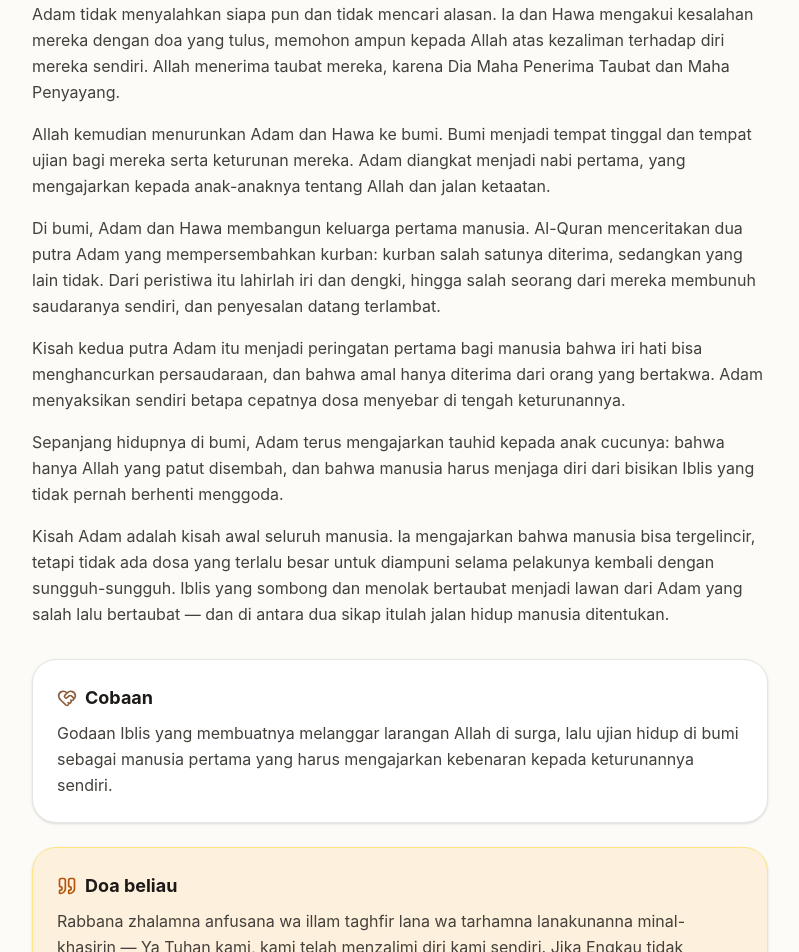
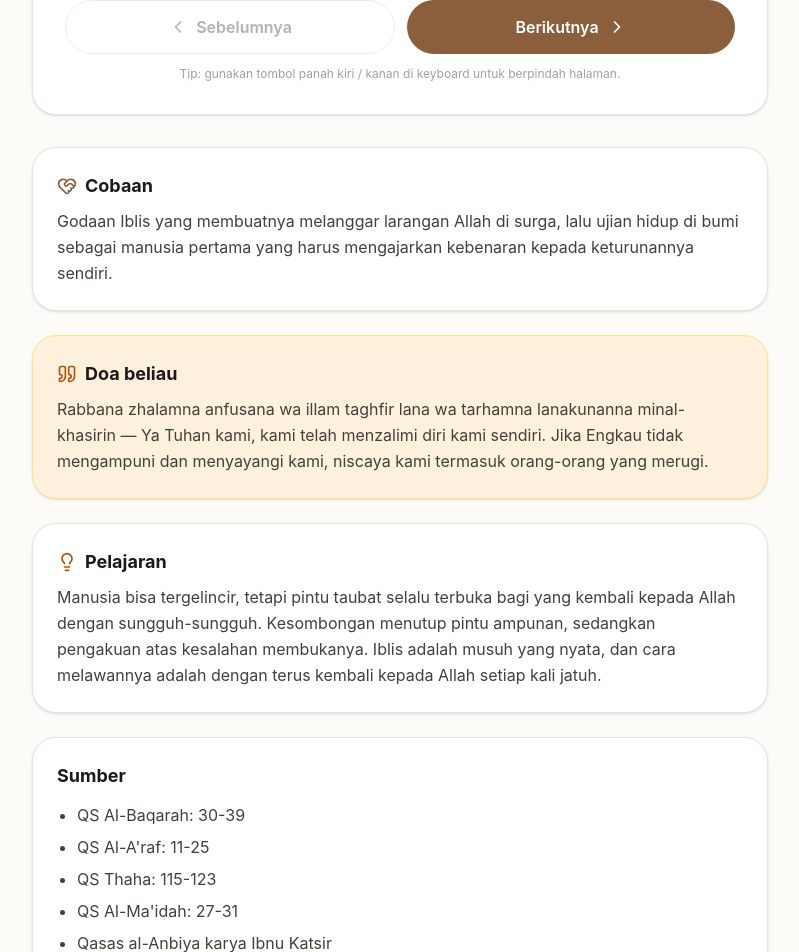
Before and after one commit to chndrwali/belajar-islam, a Next.js app: page /kisah/nabi-adam in a window 1280 px wide. Shown: the part 660-1612 px from the top of the page, without its empty margins (240-1039 px from the left). Built offline with nearby package versions, Linux system fonts and the light colour scheme.

Commit message:
update: app/kisah/[slug]/page.tsx

```diff
--- a/app/kisah/[slug]/page.tsx
+++ b/app/kisah/[slug]/page.tsx
@@ -3,6 +3,16 @@ import Link from "next/link";
 import { notFound } from "next/navigation";
 import { ArrowLeft, ArrowRight, HeartHandshake, Lightbulb, Quote } from "lucide-react";
 import { KISAH_NABI } from "@/lib/islam/kisah";
+import { BookReader, type BookReaderPage } from "@/components/islam/book-reader";
+
+/** Bagi daftar paragraf menjadi halaman-halaman berisi 2 paragraf. */
+function chunkStory(paragraphs: string[], perPage = 2): BookReaderPage[] {
+  const pages: BookReaderPage[] = [];
+  for (let i = 0; i < paragraphs.length; i += perPage) {
+    pages.push({ paragraphs: paragraphs.slice(i, i + perPage) });
+  }
+  return pages;
+}
 
 export function generateStaticParams() {
   return KISAH_NABI.map((k) => ({ slug: k.slug }));
@@ -32,6 +42,10 @@ export default async function KisahDetailPage({
   const prev = idx > 0 ? KISAH_NABI[idx - 1] : undefined;
   const next = idx < KISAH_NABI.length - 1 ? KISAH_NABI[idx + 1] : undefined;
 
+  const storyPages = chunkStory(kisah.story, 2);
+  const sources = kisah.sources;
+  const hasSources = Array.isArray(sources) && sources.length > 0;
+
   return (
     <div className="mx-auto max-w-3xl px-4 py-10">
       <Link
@@ -49,12 +63,8 @@ export default async function KisahDetailPage({
       </div>
       <p className="mt-3 text-lg leading-relaxed text-stone-600">{kisah.summary}</p>
 
-      <div className="mt-8 space-y-4">
-        {kisah.story.map((paragraph, i) => (
-          <p key={i} className="leading-relaxed text-stone-700">
-            {paragraph}
-          </p>
-        ))}
+      <div className="mt-8">
+        <BookReader key={kisah.slug} pages={storyPages} />
       </div>
 
       <div className="mt-8 rounded-3xl border border-stone-200 bg-white p-6 shadow-sm">
@@ -79,6 +89,17 @@ export default async function KisahDetailPage({
         </h2>
         <p className="mt-2 leading-relaxed text-stone-700">{kisah.lesson}</p>
       </div>
+
+      {hasSources ? (
+        <div className="mt-6 rounded-3xl border border-stone-200 bg-white p-6 shadow-sm">
+          <h2 className="text-lg font-bold">Sumber</h2>
+          <ul className="mt-3 list-disc space-y-1.5 pl-5 text-sm leading-relaxed text-stone-700 sm:text-base">
+            {(sources as string[]).map((source, i) => (
+              <li key={i}>{source}</li>
+            ))}
+          </ul>
+        </div>
+      ) : null}
 
       <nav className="mt-10 flex flex-wrap items-center justify-between gap-3 border-t border-stone-200 pt-6">
         {prev ? (
```
